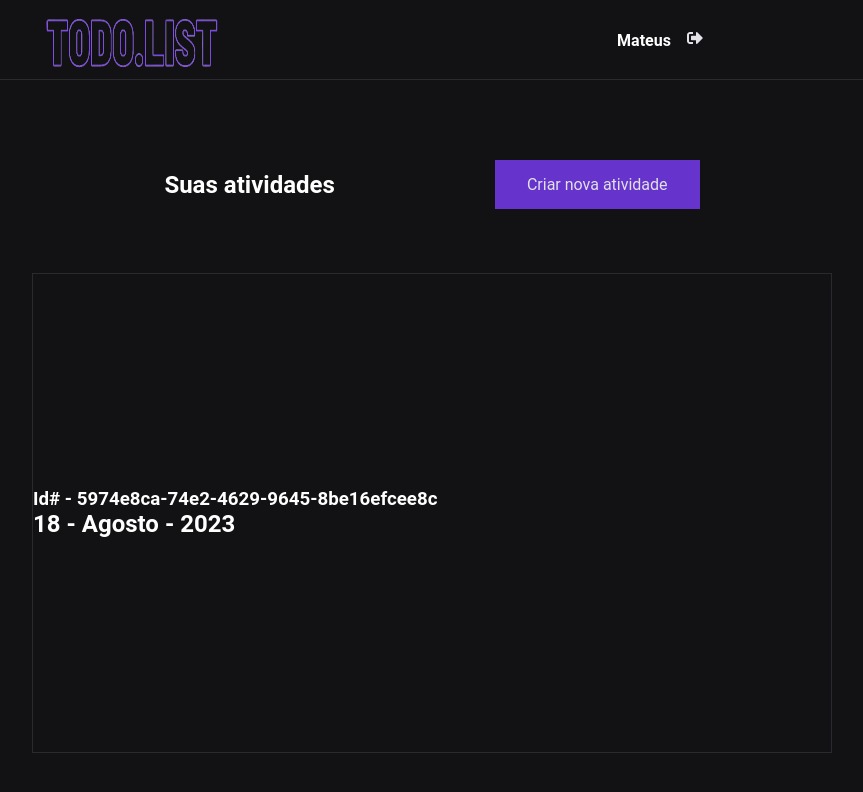
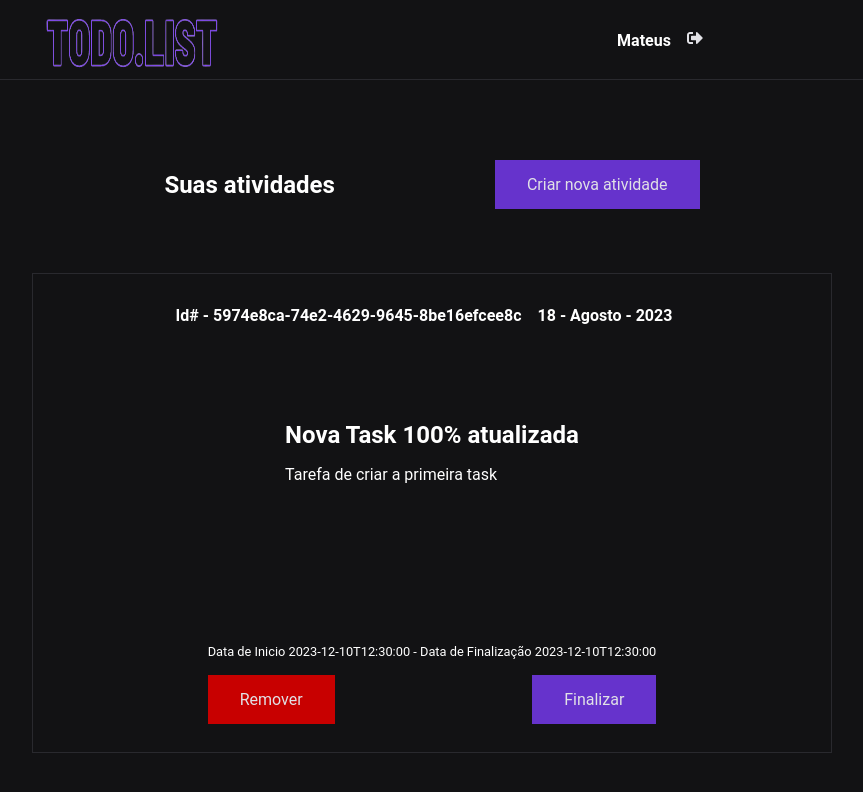
Before and after one commit to matthcarter777/todo-lis-app, a Next.js app: page /home in a window 1280 px wide. Shown: the top 792 px of the page, without its empty margins (80-943 px from the left). Built offline with nearby package versions, Linux system fonts and the light colour scheme.

Commit message:
Feature: TaskComponent

```diff
--- a/src/app/components/task/index.tsx
+++ b/src/app/components/task/index.tsx
@@ -19,12 +19,23 @@ export default function Task({ taskData }: TaskProps) {
 
   return (
     <section className={styles.container}>
-      <div>
-        <h3>Id# - {taskData.id}</h3>
+      <div className={styles.headerContainer}>
+        <h4>Id# - {taskData.id}</h4>
         <h4>18 - Agosto - 2023</h4>
       </div>
-      <div></div>
-      <div></div>
+      <div className={styles.bodyContainer}>
+        <h2>{taskData.title}</h2>
+        <p>{taskData.description}</p>
+      </div>
+      <div className={styles.footerContainer}>
+        <div className={styles.data}>
+          <p>Data de Inicio {taskData.startAt} - Data de Finalização {taskData.endAt}</p>
+        </div>
+        <div className={styles.btns}>
+          <button className={styles.btnDelete} >Remover</button>
+          <button className={styles.btnFinished} >Finalizar</button>
+        </div>
+      </div>
     </section>
   )
 }
--- a/src/app/components/task/styles.module.scss
+++ b/src/app/components/task/styles.module.scss
@@ -2,4 +2,53 @@
   border: 1.5px solid var(--gray-800);
   width: 50rem;
   height: 30rem;
+  padding: 2rem;
+
+  display: flex;
+  flex-direction: column;
+  align-items: center;
+
+  .headerContainer {
+    display: flex;
+    flex-direction: row;
+
+    justify-content: center;
+
+    h4 {
+      font-size: 1rem;
+      margin-right: 1rem;
+    }
+  }
+
+  .bodyContainer {
+    display: flex;
+    flex-direction: column;
+    margin-top: -4rem;
+    gap: 1rem;
+  }
+
+  .footerContainer {
+
+    .data {
+
+      p {
+        font-size: 0.8rem;
+      }
+    }
+
+    .btns {
+      margin-top: 1rem;
+      display: flex;
+      align-items: center;
+      justify-content: space-between;
+
+      .btnDelete {
+        background-color: #c80000;
+      }
+
+      button:hover {
+        filter: brightness(0.8);
+      }
+    }
+  }
 }
```
